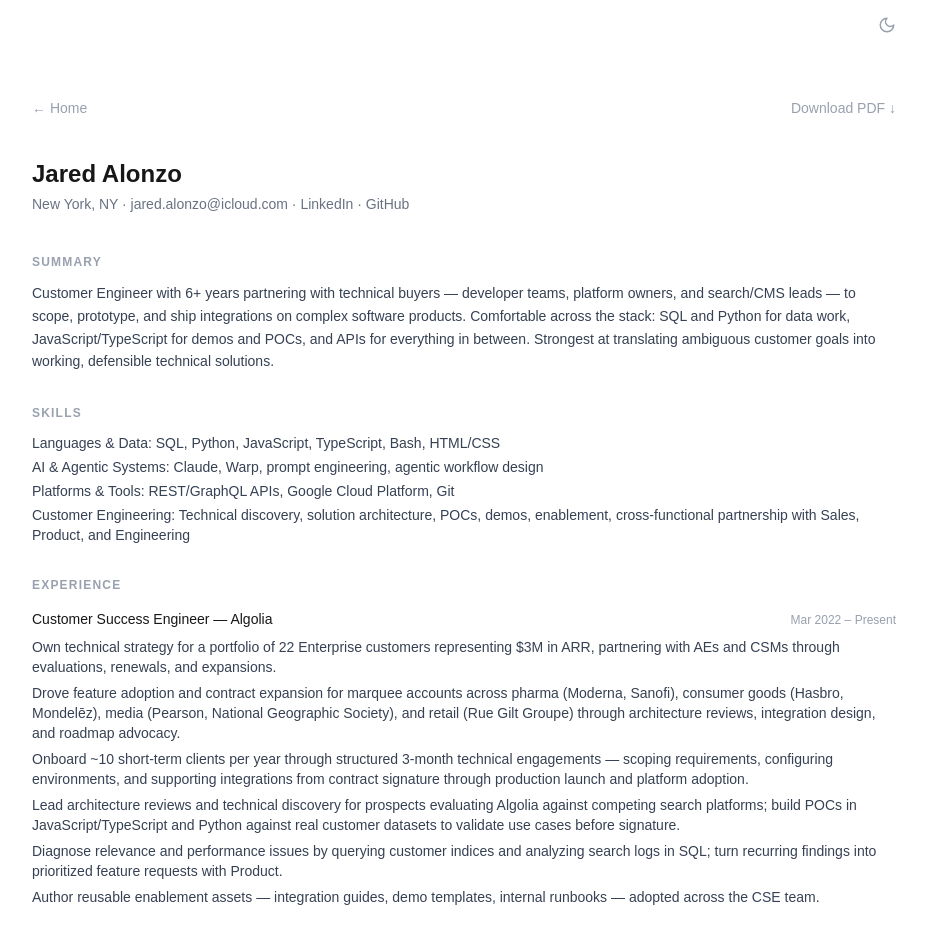
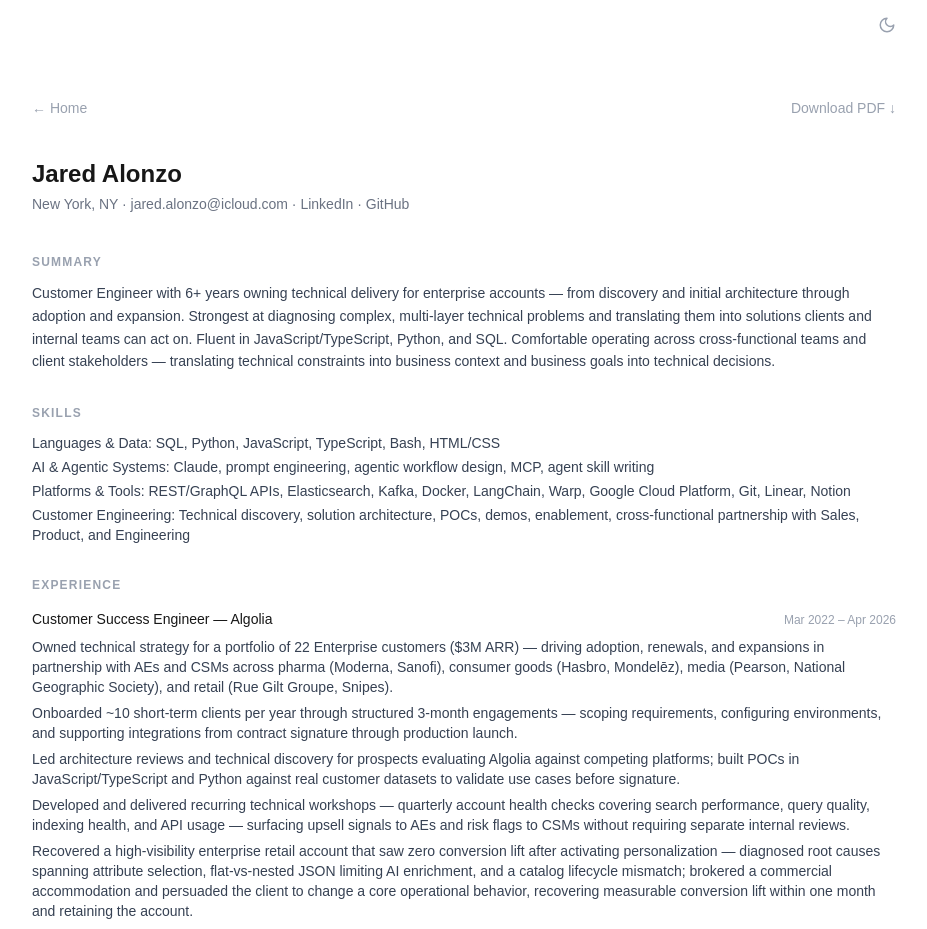
Before and after one commit to jaredalonzo/blog, a Next.js app: page /resume in a window 1280 px wide. Shown: the top 929 px of the page, without its empty margins (176-1103 px from the left). Built offline with nearby package versions, Linux system fonts and the light colour scheme.

Commit message:
Update resume with 2026 version
Replaces resume.pdf and syncs page.tsx with updated summary, expanded
skills, Algolia end date, and revised/expanded experience bullets.

```diff
--- a/src/app/resume/page.tsx
+++ b/src/app/resume/page.tsx
@@ -43,11 +43,12 @@ export default function ResumePage() {
       <section className="mb-8">
         <h2 className="text-xs font-semibold uppercase tracking-widest text-gray-400 mb-3">Summary</h2>
         <p className="text-gray-700 dark:text-gray-300 text-sm leading-relaxed">
-          Customer Engineer with 6+ years partnering with technical buyers — developer teams, platform owners, and
-          search/CMS leads — to scope, prototype, and ship integrations on complex software products. Comfortable
-          across the stack: SQL and Python for data work, JavaScript/TypeScript for demos and POCs, and APIs for
-          everything in between. Strongest at translating ambiguous customer goals into working, defensible technical
-          solutions.
+          Customer Engineer with 6+ years owning technical delivery for enterprise accounts — from discovery and
+          initial architecture through adoption and expansion. Strongest at diagnosing complex, multi-layer technical
+          problems and translating them into solutions clients and internal teams can act on. Fluent in
+          JavaScript/TypeScript, Python, and SQL. Comfortable operating across cross-functional teams and client
+          stakeholders — translating technical constraints into business context and business goals into technical
+          decisions.
         </p>
       </section>
 
@@ -55,8 +56,8 @@ export default function ResumePage() {
         <h2 className="text-xs font-semibold uppercase tracking-widest text-gray-400 mb-3">Skills</h2>
         <ul className="text-sm text-gray-700 dark:text-gray-300 space-y-1">
           <li><span className="font-medium">Languages & Data:</span> SQL, Python, JavaScript, TypeScript, Bash, HTML/CSS</li>
-          <li><span className="font-medium">AI & Agentic Systems:</span> Claude, Warp, prompt engineering, agentic workflow design</li>
-          <li><span className="font-medium">Platforms & Tools:</span> REST/GraphQL APIs, Google Cloud Platform, Git</li>
+          <li><span className="font-medium">AI & Agentic Systems:</span> Claude, prompt engineering, agentic workflow design, MCP, agent skill writing</li>
+          <li><span className="font-medium">Platforms & Tools:</span> REST/GraphQL APIs, Elasticsearch, Kafka, Docker, LangChain, Warp, Google Cloud Platform, Git, Linear, Notion</li>
           <li><span className="font-medium">Customer Engineering:</span> Technical discovery, solution architecture, POCs, demos, enablement, cross-functional partnership with Sales, Product, and Engineering</li>
         </ul>
       </section>
@@ -68,15 +69,16 @@ export default function ResumePage() {
           <div>
             <div className="flex justify-between items-baseline">
               <p className="font-medium text-sm">Customer Success Engineer — Algolia</p>
-              <p className="text-xs text-gray-400 shrink-0 ml-4">Mar 2022 – Present</p>
+              <p className="text-xs text-gray-400 shrink-0 ml-4">Mar 2022 – Apr 2026</p>
             </div>
             <ul className="mt-2 space-y-1.5 text-sm text-gray-700 dark:text-gray-300">
-              <li>Own technical strategy for a portfolio of 22 Enterprise customers representing $3M in ARR, partnering with AEs and CSMs through evaluations, renewals, and expansions.</li>
-              <li>Drove feature adoption and contract expansion for marquee accounts across pharma (Moderna, Sanofi), consumer goods (Hasbro, Mondelēz), media (Pearson, National Geographic Society), and retail (Rue Gilt Groupe) through architecture reviews, integration design, and roadmap advocacy.</li>
-              <li>Onboard ~10 short-term clients per year through structured 3-month technical engagements — scoping requirements, configuring environments, and supporting integrations from contract signature through production launch and platform adoption.</li>
-              <li>Lead architecture reviews and technical discovery for prospects evaluating Algolia against competing search platforms; build POCs in JavaScript/TypeScript and Python against real customer datasets to validate use cases before signature.</li>
-              <li>Diagnose relevance and performance issues by querying customer indices and analyzing search logs in SQL; turn recurring findings into prioritized feature requests with Product.</li>
-              <li>Author reusable enablement assets — integration guides, demo templates, internal runbooks — adopted across the CSE team.</li>
+              <li>Owned technical strategy for a portfolio of 22 Enterprise customers ($3M ARR) — driving adoption, renewals, and expansions in partnership with AEs and CSMs across pharma (Moderna, Sanofi), consumer goods (Hasbro, Mondelēz), media (Pearson, National Geographic Society), and retail (Rue Gilt Groupe, Snipes).</li>
+              <li>Onboarded ~10 short-term clients per year through structured 3-month engagements — scoping requirements, configuring environments, and supporting integrations from contract signature through production launch.</li>
+              <li>Led architecture reviews and technical discovery for prospects evaluating Algolia against competing platforms; built POCs in JavaScript/TypeScript and Python against real customer datasets to validate use cases before signature.</li>
+              <li>Developed and delivered recurring technical workshops — quarterly account health checks covering search performance, query quality, indexing health, and API usage — surfacing upsell signals to AEs and risk flags to CSMs without requiring separate internal reviews.</li>
+              <li>Recovered a high-visibility enterprise retail account that saw zero conversion lift after activating personalization — diagnosed root causes spanning attribute selection, flat-vs-nested JSON limiting AI enrichment, and a catalog lifecycle mismatch; brokered a commercial accommodation and persuaded the client to change a core operational behavior, recovering measurable conversion lift within one month and retaining the account.</li>
+              <li>Architected a BOPIS solution for an enterprise shoe retailer with hundreds of store locations — documented three variant indexing strategies and two store-availability approaches with tradeoffs, advising against misusing the search index for time-sensitive inventory; delivered sample data structures and a working frontend-hydration code sandbox so their engineering team could make the right architectural call for their stack.</li>
+              <li>Diagnosed relevance and performance issues via SQL log analysis; advocated for product gaps by framing requests around ARR impact and churn risk. Authored reusable integration guides, demo templates, and runbooks adopted across the CSE team.</li>
             </ul>
           </div>
 
```
Also changed, not shown: 1 other file (tests, documents, lock files or other folders).
